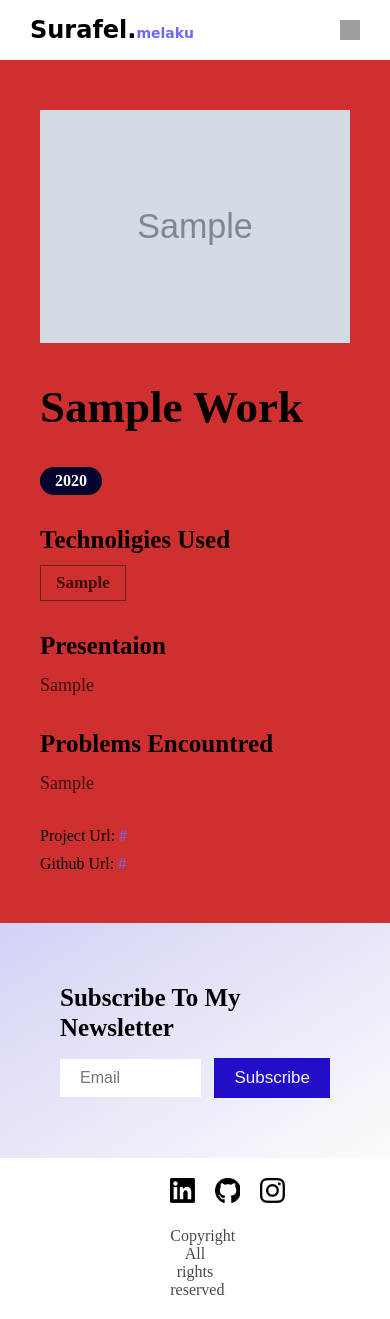
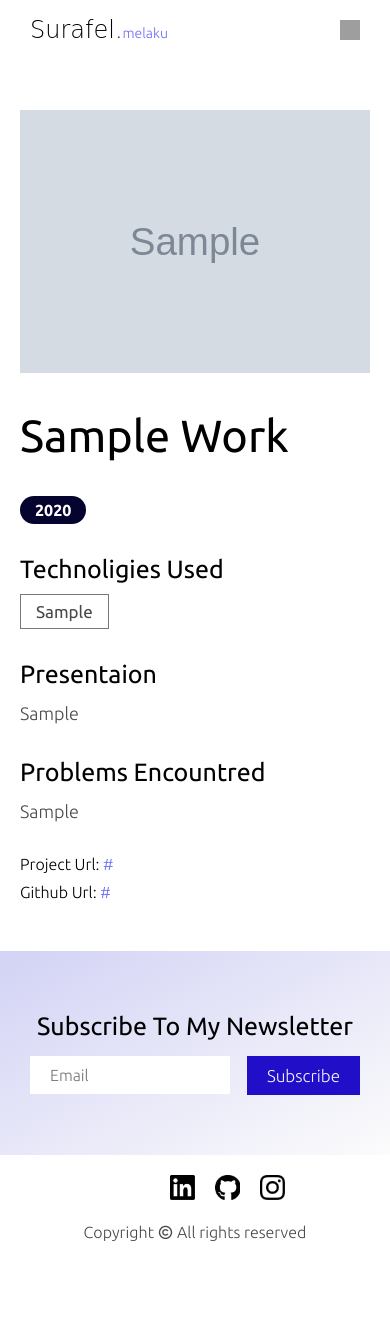
Before and after one commit to Suralmk/Suralmk_Portfolio_website, a Django app: page /works/1/1/ in a window 390 px wide. After the commit the page ends 1241 px from the top, so only its background shows below. Run offline with Django 4.2, Linux system fonts and the light colour scheme; tables that the repository leaves empty hold one stand-in row (values such as "Sample post"); grey boxes marked "Sample" are stand-in pictures; grey boxes are pictures that could not be loaded.

Commit message:
responsive ness

```diff
--- a/Blog/static/css/blog_detail.css
+++ b/Blog/static/css/blog_detail.css
@@ -37,12 +37,23 @@
     align-items: start;
     gap: 10px;
 }
-.recent-blogs {
-    width: 20%;
-    display: flex;
-    flex-direction: column;
-    gap: 20px;
-    box-shadow: rgba(80, 78, 78, 0.425) 0 0 2px;
-    padding: 20px;
-    align-self: flex-start;
+@media screen and (max-width:1200px) {
+    .blogspage_wrapper {
+        padding: 50px 80px;
+    }
 }
+
+@media screen and (max-width:1000px) {
+    .blogdetail-container {
+        width: 100%;
+    }
+}
+@media screen and (max-width:800px) {
+    .blogdetail_wrapper {
+        padding: 50px 20px;
+    }
+    .blogdetail-container h1 {
+        font-size: 30px;
+        line-height: 40px;
+    }
+}
--- a/Blog/static/css/blogs.css
+++ b/Blog/static/css/blogs.css
@@ -6,7 +6,7 @@
 .blogspage_wrapper {
     max-width: 1350px;
     margin: 0 auto;
-    padding: 50px 150px;
+    padding: 50px 0px;
     height: auto;
     display: flex;
     flex-direction: column;
@@ -28,10 +28,12 @@
     flex-direction: column;
     gap: 20px;
     align-items: start;
+    width: 100%;
 }
 .blogpage-content {
     width: 80%;
 }
+
 
 
 /* Blog Create Page */
@@ -66,12 +68,3 @@
 #blog-post-btn {
     margin-top: 30px;
 }
-.upload_image {
-    padding: 0;
-}
-.upload_image::-webkit-file-upload-button {
-    padding: 10px;
-    border: none;
-    background: rgba(69, 69, 155, 0.281);
-    cursor: pointer;
-}
--- a/Blog/templates/Blog/blog_detail.html
+++ b/Blog/templates/Blog/blog_detail.html
@@ -24,12 +24,6 @@
       <hr>
       <p class="web-text">{{ blog.blog_date|date }}</p>
     </div>
-    <div class="recent-blogs">
-      <h1 class="web-title">Recent Blogs</h1>
-      <div class="recent-blog">
-        <p class="web-text">Django crash course</p>
-      </div>
-    </div>
   </div>
 </div>
 {% endblock %}
--- a/Blog/templates/Blog/blogs.html
+++ b/Blog/templates/Blog/blogs.html
@@ -1,7 +1,7 @@
 {% extends 'PortfolioApp/base.html' %} {% block head_title %} Blogs, Surafel
 Melaku {% endblock %} {% block content %}
 <div class="blogspage_container">
-  <div class="blogspage_wrapper">
+  <div class="blogspage_wrapper" style="padding: 20px;" >
     <div style="width: 100%; display: flex; gap: 50px; align-items: center;">
       <h1 class="web-header">Blogs </h1>
       {% if request.user.is_superuser %}
--- a/Portfolio/settings.py
+++ b/Portfolio/settings.py
@@ -26,7 +26,7 @@ SECRET_KEY = config('SECRET_KEY')
 # SECURITY WARNING: don't run with debug turned on in production!
 DEBUG = config("DEBUG")
 
-ALLOWED_HOSTS = []
+ALLOWED_HOSTS = ["127.0.0.1", "192.168.154.77"]
 
 
 # Application definition
--- a/PortfolioApp/static/css/base.css
+++ b/PortfolioApp/static/css/base.css
@@ -2,6 +2,9 @@
    margin: 0;
    padding: 0;
    box-sizing: border-box;
+   font-family: "Ubuntu", sans-serif;
+   font-weight: 300;
+   font-style: normal;
 }
 li{
     list-style-type: none;
@@ -65,7 +68,7 @@ textarea:focus, input:focus {
 .web-text {
     font-size: 18px;
     color: var(--text-color);
-    text-align: justify;
+    text-align: start;
     line-height: 28px;
 }
 .text-limit {
@@ -80,7 +83,7 @@ textarea:focus, input:focus {
 .web-header {
     font-size: 45px;
     color: var(--header-color);
-    text-align: justify;
+    text-align: start;
     line-height: 60px;
     font-weight: bolder;
     text-transform: capitalize;
@@ -92,7 +95,6 @@ textarea:focus, input:focus {
 .web-title {
     font-size: 25px;
     color: var(--header-color);
-    text-align: start;
     line-height: 30px;
     font-weight: bolder;
     text-transform: capitalize;
@@ -240,6 +242,7 @@ dialog input {
 
 
 }
+
 /* Content styles */
 .base_content_container {
     height: auto;
@@ -337,6 +340,7 @@ dialog input {
     text-align: center;
     font-size: var(--text-fontsize);
     color: var(--text-color);
+    width: 100%;
 }
 
 .contact-me a {
@@ -353,15 +357,48 @@ dialog input {
     .home-map_wrapper {
         padding: 50px 80px;
     }
+    dialog {
+        width: 40%;
+    }
 }
 
 @media screen and (max-width:1000px) {
     .home-map_wrapper {
         padding: 50px 70px;
     }
+    dialog {
+        width: 50%;
+    }
 }
 @media screen and (max-width:800px) {
+
     .footer_newsletter-form_container {
         width: 100%;
     }
+    .footer_newsletter {
+        padding: 50px 40px;
+    }
+    dialog {
+        width: 60%;
+    }
 }
+@media screen and (max-width:600px) {
+
+    .footer_newsletter {
+        padding: 50px 20px;
+    }
+    dialog {
+        width: 90%;
+    }
+}
+
+
+.upload_image {
+    padding: 0;
+}
+.upload_image::-webkit-file-upload-button {
+    padding: 10px;
+    border: none;
+    background: rgba(69, 69, 155, 0.281);
+    cursor: pointer;
+}
--- a/PortfolioApp/templates/PortfolioApp/base.html
+++ b/PortfolioApp/templates/PortfolioApp/base.html
@@ -15,6 +15,16 @@
       src="http://code.jquery.com/jquery-latest.min.js"
       type="text/javascript"
     ></script>
+    <link
+      href="https://cdn.jsdelivr.net/npm/remixicon@4.2.0/fonts/remixicon.css"
+      rel="stylesheet"
+    />
+    <link rel="preconnect" href="https://fonts.googleapis.com" />
+    <link rel="preconnect" href="https://fonts.gstatic.com" crossorigin />
+    <link
+      href="https://fonts.googleapis.com/css2?family=Ubuntu:ital,wght@0,300;0,400;0,500;0,700;1,300;1,400;1,500;1,700&display=swap"
+      rel="stylesheet"
+    />
     <title>{% block head_title %}{% endblock %}</title>
   </head>
   <body>
@@ -84,12 +94,12 @@
               /></a>
             </li>
             <li>
-              <a href=""
+              <a href="https://github.com/Suralmk"
                 ><img src="{%  static 'src/github-icon.png' %}" alt=""
               /></a>
             </li>
             <li>
-              <a href=""
+              <a href="https://www.instagram.com/sural_mk/"
                 ><img src="{%  static 'src/instagram-icon-1.png' %}" alt=""
               /></a>
             </li>
@@ -97,7 +107,7 @@
         </div>
 
         <div class="footer-copyright">
-          <p>Copyright All rights reserved</p>
+          <p>Copyright <i class="ri-copyright-line"></i> All rights reserved</p>
         </div>
       </div>
     </div>
--- a/PortfolioApp/templates/PortfolioApp/search.html
+++ b/PortfolioApp/templates/PortfolioApp/search.html
@@ -1,6 +1,6 @@
 {% extends 'PortfolioApp/base.html' %} {% block head_title %} Blog Search {% endblock %} {% block content %}
 <div class="blogspage_container">
-  <div class="blogspage_wrapper">
+  <div class="blogspage_wrapper" style="padding: 20px;">
     <h1 class="web-header">Search Results</h1>
     <div class="blogspage-container">
       {% for blog in blogs %}
--- a/Work/static/css/work_style.css
+++ b/Work/static/css/work_style.css
@@ -45,11 +45,19 @@
         height: 270px;
     }
 }
+@media screen and (max-width:600px) {
+    .workspage_wrapper {
+        padding: 50px 20px;
+    }
+    .workpage-container {
+        padding: 0px  ;
+    }
+}
 /* Work Detail page styles */
 .workdetail_container {
     width: 100%;
     height: auto;
-    background: rgb(207, 47, 47);
+    background: rgb(255, 255, 255);
 }
 .workdetail_wrapper {
     max-width: 1400px;
@@ -59,6 +67,7 @@
     flex-direction: column;
     gap: 30px;
     padding: 50px 120px;
+    background: white;
 }
 .workdetail-container_picture{
     width: 100%;
@@ -96,14 +105,14 @@
     }
 }
 @media screen and (max-width:800px) {
-    .workpage-container {
-        flex-direction: column;
-        padding: 15px  ;
-        align-items: start;
-        gap: 20px;
-    }
+
     .work-container_picture {
         width: 100%;
         height: 270px;
     }
 }
+@media screen and (max-width:600px) {
+    .workdetail_wrapper{
+        padding: 50px 20px;
+    }
+}
--- a/Work/templates/Work/work_detail.html
+++ b/Work/templates/Work/work_detail.html
@@ -1,6 +1,6 @@
 {% extends 'PortfolioApp/base.html' %} {% load static %} {% block content %}
-<div class="workdetail_container">
-  <div class="workdetail_wrapper">
+<div class="workdetail_container" style="background: white;">
+  <div class="workdetail_wrapper" >
     <div class="workdetail-container_picture">
       <img src="{{ work.work_picture.url }}" alt="eco heaven image" />
     </div>
--- a/Work/templates/Work/works.html
+++ b/Work/templates/Work/works.html
@@ -3,7 +3,7 @@
 {% block content %}
 
 <div class="workspage-container">
-  <div class="workspage_wrapper">
+  <div class="workspage_wrapper" >
     <div style="width: 100%; display: flex; align-items: center; gap: 50px;">
       <h1 class="web-header">Works</h1>
     {% if request.user.is_superuser %}
```
Also changed, not shown: PortfolioApp/static/css/style.css (+63 -1 lines).
